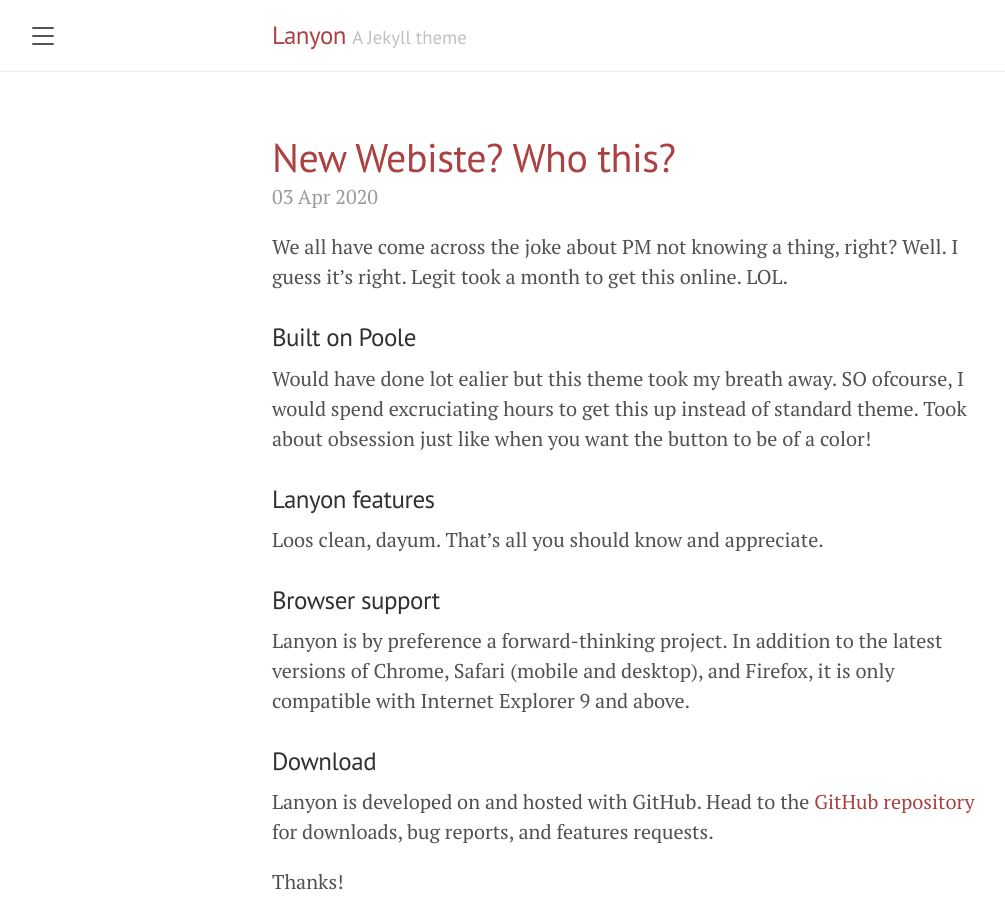
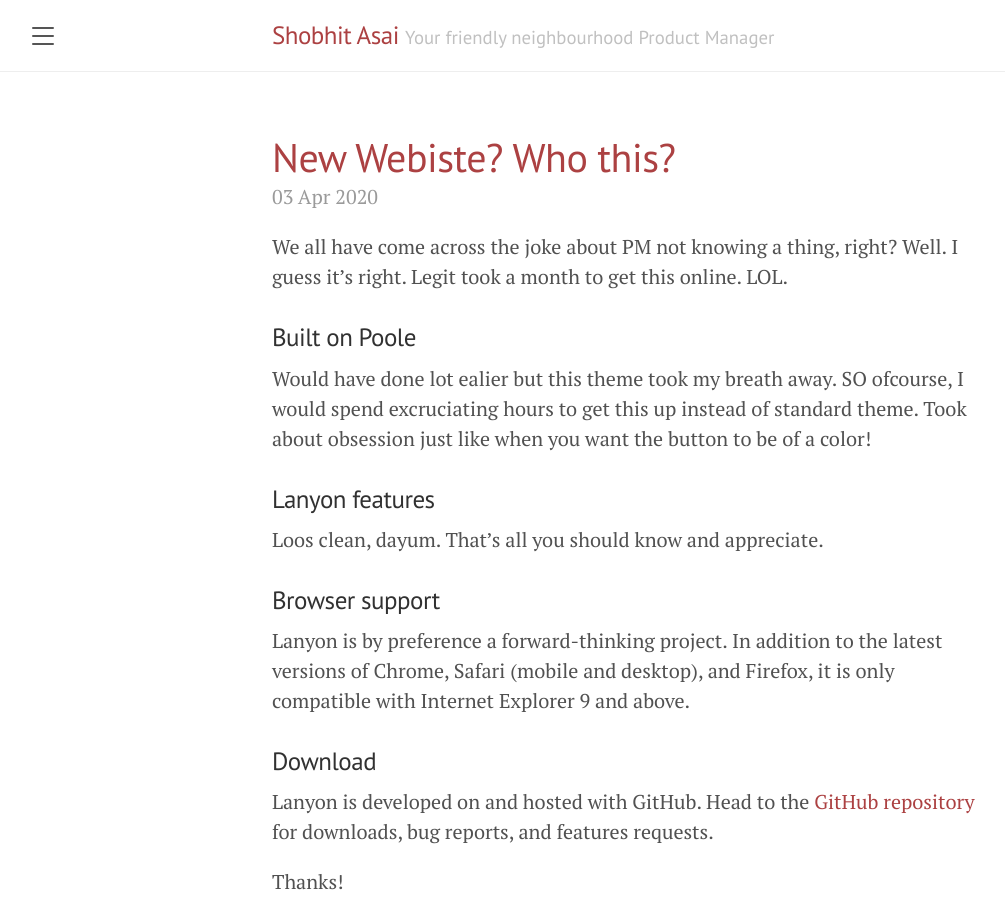
Before and after one commit to asaiatin/asaiatin.github.io, a Jekyll site: the page built from index.html, in a window 1280 px wide and 900 px high. Shown: the whole window, without its empty margins (8-1013 px from the left). Built offline with Jekyll 4.4.1, drawn with Linux system fonts in a browser that asks for light colours; the list of posts is cut into pages by our own code.

Commit message:
Update _config.yml

```diff
--- a/_config.yml
+++ b/_config.yml
@@ -1,6 +1,6 @@
 # Setup
-title:               Lanyon
-tagline:             'A Jekyll theme'
+title:               Shobhit Asai
+tagline:             'Your friendly neighbourhood Product Manager'
 description:         'A reserved <a href="https://jekyllrb.com" target="_blank">Jekyll</a> theme that places the utmost gravity on content with a hidden drawer. Made by <a href="https://twitter.com/mdo" target="_blank">@mdo</a>.'
 url:                 https://lanyon.getpoole.com
 baseurl:             ''
@@ -9,9 +9,9 @@ permalink:           pretty
 
 # About/contact
 author:
-  name:              Mark Otto
-  url:               https://twitter.com/mdo
-  email:             markdotto@gmail.com
+  name:              Shobhit asai
+  url:               https://twitter.com/asaiatin
+  email:             asaiatin@gmail.com
 
 # Gems
 plugins:
```
